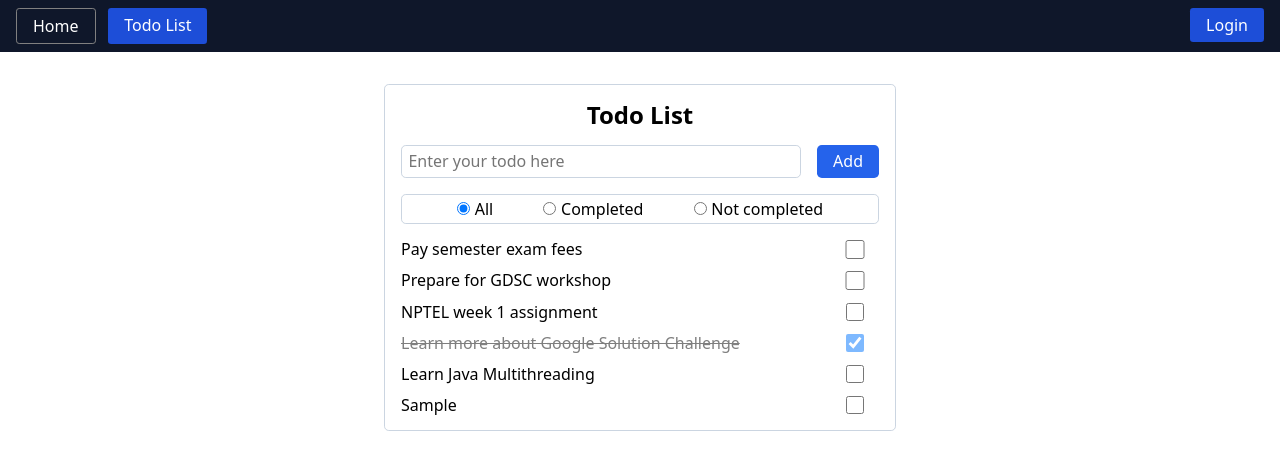
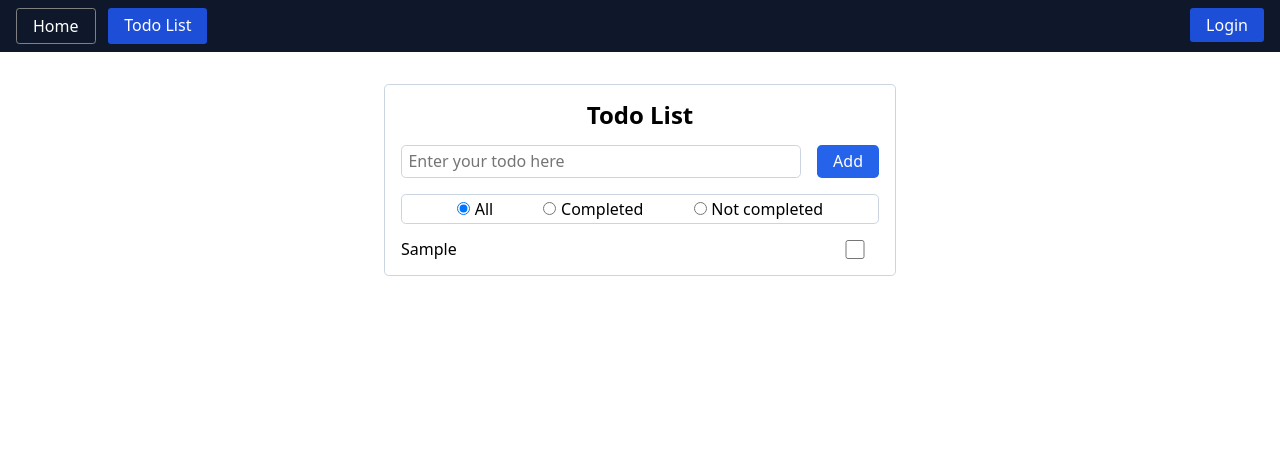
Before and after one commit to c-shubh/angular-demo, an Angular app: page /todo-list in a window 1280 px wide. Both pictures are taken after typing "Sample" into the empty fields and a click on the button "Add". Shown: the top 470 px of the page. Built offline with nearby package versions, Linux system fonts and the light colour scheme.

Commit message:
Store todos in localStorage

```diff
--- /dev/null
+++ b/src/app/local-storage.service.ts
@@ -0,0 +1,18 @@
+import { Injectable } from '@angular/core';
+
+@Injectable({
+  providedIn: 'root',
+})
+export class LocalStorageService {
+  constructor() {}
+
+  getItem(key: string): any | null {
+    const val = localStorage.getItem(key);
+    if (val) return JSON.parse(val);
+    return null;
+  }
+
+  setItem(key: string, value: any): void {
+    localStorage.setItem(key, JSON.stringify(value));
+  }
+}
--- a/src/app/todo-list/todo-list.component.css
+++ b/src/app/todo-list/todo-list.component.css
@@ -9,7 +9,7 @@
   border: 1px solid var(--slate-300);
   border-radius: 0.3rem;
   padding: 1rem;
-  margin-top: 2rem;
+  margin: 2rem 0;
   width: 40%;
 }
 
--- a/src/app/todo-list/todo-list.component.html
+++ b/src/app/todo-list/todo-list.component.html
@@ -20,7 +20,7 @@
   </div>
   <div *ngIf="todos.length">
     <ul>
-      <li *ngFor="let todo of todos" [class.light]="todo.completed">
+      <li *ngFor="let todo of filter(todos)" [class.light]="todo.completed">
         <div class="todo-text" [class.strikethrough]="todo.completed">
           {{ todo.title }}
         </div>
--- a/src/app/todo-list/todo-list.component.ts
+++ b/src/app/todo-list/todo-list.component.ts
@@ -17,7 +17,7 @@ export class TodoListComponent {
     control: 'all',
   });
 
-  todos = this.todoService.todoList;
+  todos: Todo[] = [];
 
   constructor(
     private formBuilder: FormBuilder,
@@ -25,27 +25,25 @@ export class TodoListComponent {
   ) {}
 
   ngOnInit() {
-    this.controlsForm.valueChanges.subscribe(<any>this.onControlChange);
+    this.getTodos();
   }
 
-  onControlChange = (val: TodoListControls) => {
-    switch (val.control) {
-      case 'all':
-        this.todos = this.todoService.todoList;
-        break;
+  getTodos() {
+    this.todoService.getTodos().subscribe((todos) => (this.todos = todos));
+  }
+
+  filter(todos: Todo[]) {
+    switch (this.controlsForm.value.control) {
       case 'completed':
-        this.todos = this.todoService.todoList.filter((todo) => todo.completed);
-        break;
+        return todos.filter((todo) => todo.completed);
       case 'not-completed':
-        this.todos = this.todoService.todoList.filter(
-          (todo) => !todo.completed
-        );
-        break;
+        return todos.filter((todo) => !todo.completed);
     }
-  };
+    return todos;
+  }
 
   toggleTodo(todo: Todo) {
-    todo.completed = !todo.completed;
+    this.todoService.toggle(todo.id);
   }
 
   onSubmit() {
--- a/src/app/todo.service.ts
+++ b/src/app/todo.service.ts
@@ -1,46 +1,44 @@
 import { Injectable } from '@angular/core';
+import { Observable, of } from 'rxjs';
 import { v4 as uuidv4 } from 'uuid';
+import { LocalStorageService } from './local-storage.service';
 import { Todo } from './types';
 
 @Injectable({
   providedIn: 'root',
 })
 export class TodoService {
-  todoList: Todo[] = [
-    {
-      id: uuidv4(),
-      title: 'Pay semester exam fees',
-      completed: false,
-    },
-    {
-      id: uuidv4(),
-      title: 'Prepare for GDSC workshop',
-      completed: false,
-    },
-    {
-      id: uuidv4(),
-      title: 'NPTEL week 1 assignment',
-      completed: false,
-    },
-    {
-      id: uuidv4(),
-      title: 'Learn more about Google Solution Challenge',
-      completed: true,
-    },
-    {
-      id: uuidv4(),
-      title: 'Learn Java Multithreading',
-      completed: false,
-    },
-  ];
+  TODO_STORE = 'todoStore';
+  private todos: Todo[] = this.getTodosObj();
 
-  constructor() {}
+  constructor(private localStorageService: LocalStorageService) {}
+
+  private getTodosObj() {
+    const todos: Todo[] = this.localStorageService.getItem(this.TODO_STORE);
+    if (todos) return todos;
+    return [];
+  }
+
+  getTodos(): Observable<Todo[]> {
+    return of(this.todos);
+  }
 
   add(title: Todo['title']) {
-    this.todoList.push({
+    this.todos.push({
       id: uuidv4(),
+      title: title,
       completed: false,
-      title: title,
     });
+    this.save();
+  }
+
+  toggle(id: Todo['id']) {
+    const requiredTodo = this.todos.find((todo) => todo.id === id)!;
+    requiredTodo.completed = !requiredTodo.completed;
+    this.save();
+  }
+
+  private save() {
+    this.localStorageService.setItem(this.TODO_STORE, this.todos);
   }
 }
```
Also changed, not shown: 1 other file (tests, documents, lock files or other folders).
